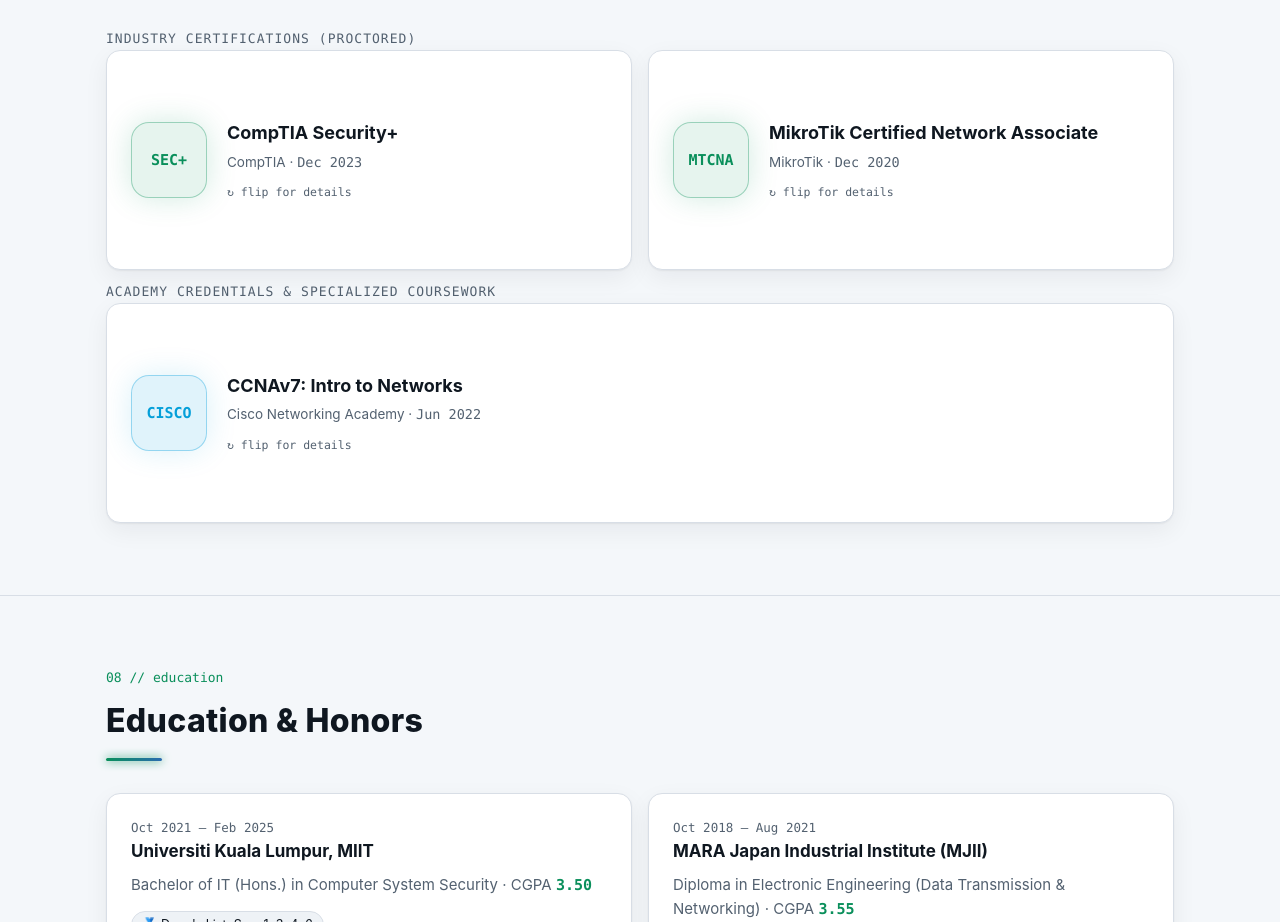
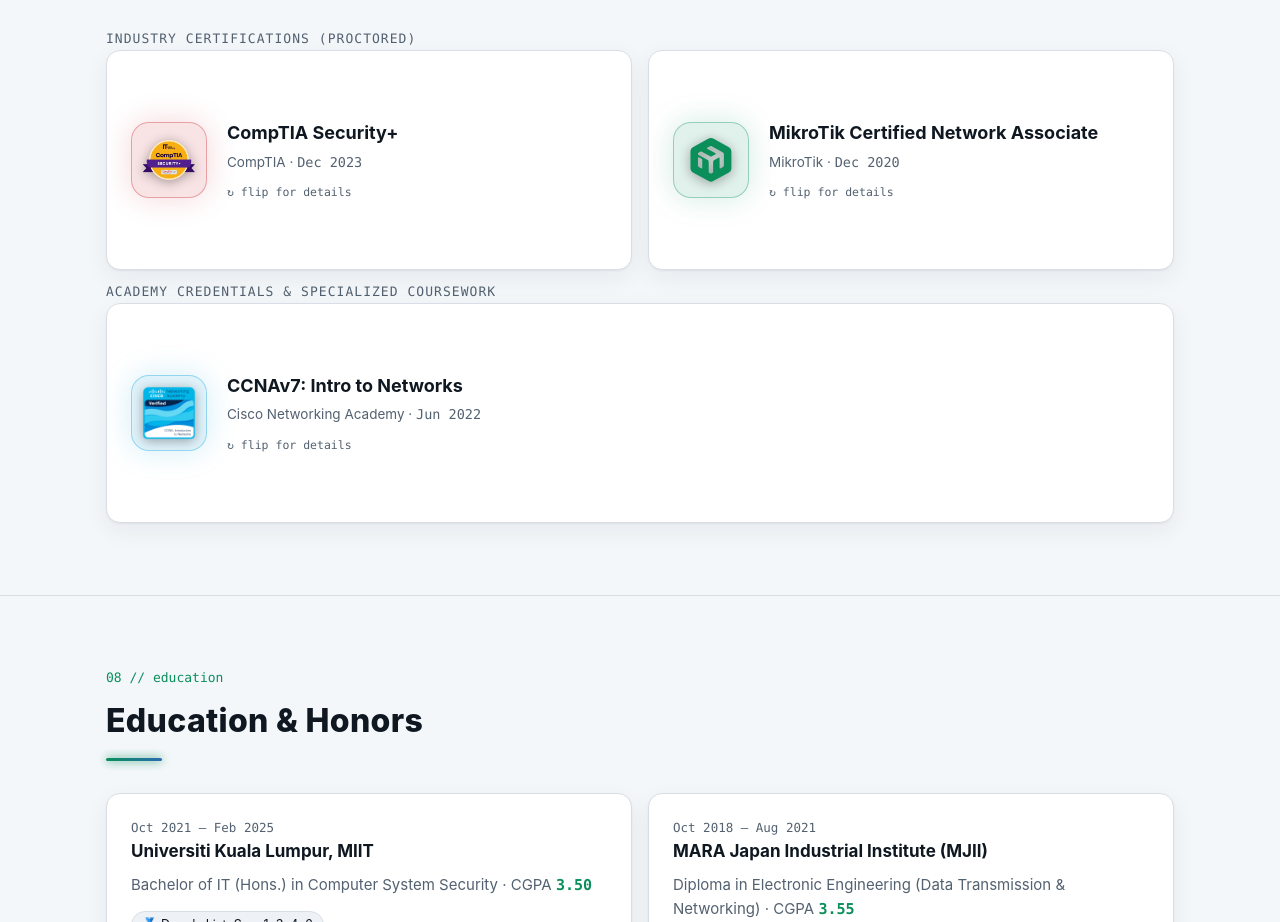
Before and after one commit to mosyazz/PORTFOLIO, a plain HTML site: page index.html in a window 1280 px wide. Shown: the part 7235-8157 px from the top of the page. Drawn offline with Linux system fonts and the light colour scheme.

Commit message:
feat(ui): replace plain text cert badges with official CompTIA, MikroTik, and Cisco logos

```diff
--- a/index.html
+++ b/index.html
@@ -433,13 +433,13 @@
       <div class="certs">
         <div class="flip reveal" tabindex="0" role="button" aria-label="Flip CompTIA Security+ card">
           <div class="flip-inner">
-            <div class="flip-face card cert cert-front"><div class="badge">SEC+</div><div><h3>CompTIA Security+</h3><div class="issuer">CompTIA · <span class="mono">Dec 2023</span></div><div class="hint">↻ flip for details</div></div></div>
+            <div class="flip-face card cert cert-front"><div class="badge sec-plus"><img src="assets/comptia-security-plus.png" alt="CompTIA Security+ Logo" class="badge-img" width="56" height="56" loading="lazy"></div><div><h3>CompTIA Security+</h3><div class="issuer">CompTIA · <span class="mono">Dec 2023</span></div><div class="hint">↻ flip for details</div></div></div>
             <div class="flip-face flip-back card cert"><h3>What it covers</h3><p>Network security, threat analysis, risk management, cryptography and compliance.</p><div class="tags"><span class="tag">Threats</span><span class="tag">Crypto</span><span class="tag">Risk</span><span class="tag">Compliance</span></div></div>
           </div>
         </div>
         <div class="flip reveal" tabindex="0" role="button" aria-label="Flip MTCNA card">
           <div class="flip-inner">
-            <div class="flip-face card cert cert-front"><div class="badge">MTCNA</div><div><h3>MikroTik Certified Network Associate</h3><div class="issuer">MikroTik · <span class="mono">Dec 2020</span></div><div class="hint">↻ flip for details</div></div></div>
+            <div class="flip-face card cert cert-front"><div class="badge mtcna"><svg viewBox="0 0 42 45" class="badge-svg" aria-label="MikroTik Logo"><path d="M41.83,13.83c0-1.77-.96-3.4-2.5-4.26L23.3.62c-1.48-.83-3.28-.83-4.76,0L2.5,9.57c-1.54.86-2.5,2.49-2.5,4.26v17.08c0,1.78.97,3.42,2.53,4.28l16.04,8.82c1.46.81,3.24.81,4.7,0l16.04-8.82c1.56-.86,2.53-2.5,2.53-4.28V13.83ZM12.03,30.78c0,.4-.43.65-.78.46l-2.68-1.48c-.56-.31-.9-.89-.9-1.53v-8.07c0-.4.43-.65.78-.46l2.95,1.63c.39.21.63.62.63,1.07v8.38ZM34.16,28.19c0,.63-.34,1.22-.9,1.53l-2.68,1.48c-.35.19-.78-.06-.78-.46v-10.32c0-.4-.43-.65-.78-.46l-4.95,2.73c-.56.31-.9.89-.9,1.53v10.55c0,.32-.17.61-.45.76l-1.01.56c-.52.29-1.16.29-1.69,0l-.94-.52c-.28-.15-.45-.45-.45-.76v-10.66c0-.63-.34-1.22-.9-1.53l-9.81-5.42c-.17-.09-.27-.27-.27-.46v-.42c0-.63.34-1.22.9-1.53l1.4-.77c.52-.29,1.16-.29,1.69,0l8.48,4.69c.52.29,1.16.29,1.69,0l3.81-2.11c.36-.2.36-.72,0-.92l-8.51-4.7c-.36-.2-.36-.72,0-.92l2.9-1.6c.52-.29,1.16-.29,1.69,0l11.55,6.38c.56.31.9.89.9,1.53v11.81Z" fill="currentColor"/></svg></div><div><h3>MikroTik Certified Network Associate</h3><div class="issuer">MikroTik · <span class="mono">Dec 2020</span></div><div class="hint">↻ flip for details</div></div></div>
             <div class="flip-face flip-back card cert"><h3>What it covers</h3><p>Configuring and troubleshooting RouterOS: network services, firewalls, VPNs, routing and wireless.</p><div class="tags"><span class="tag">RouterOS</span><span class="tag">Firewall</span><span class="tag">VPN</span><span class="tag">Routing</span></div></div>
           </div>
         </div>
@@ -450,7 +450,7 @@
         <div class="flip reveal" tabindex="0" role="button" aria-label="Flip Cisco CCNAv7 card">
           <div class="flip-inner">
             <div class="flip-face card cert cert-front">
-              <div class="badge cisco">CISCO</div>
+              <div class="badge cisco"><img src="assets/cisco-ccna.png" alt="Cisco Networking Academy Logo" class="badge-img" width="56" height="56" loading="lazy"></div>
               <div>
                 <h3>CCNAv7: Intro to Networks</h3>
                 <div class="issuer">Cisco Networking Academy · <span class="mono">Jun 2022</span></div>
--- a/styles.css
+++ b/styles.css
@@ -335,8 +335,12 @@ h2::after { content: ""; display: block; width: 56px; height: 3px; margin-top: 1
 .flip-back .tags { margin-top: 0; }
 .cert-front { display: flex; flex-direction: row; justify-content: flex-start; gap: 20px; align-items: center; }
 .print-only { display: none; }
-.badge { flex-shrink: 0; width: 76px; height: 76px; border-radius: 18px; display: grid; place-items: center; font-family: var(--mono); font-weight: 700; font-size: 15px; color: var(--accent); background: var(--accent-soft); border: 1px solid color-mix(in srgb, var(--accent) 35%, transparent); box-shadow: 0 0 30px var(--glow); }
-.badge.cisco { color: #049fd9; background: color-mix(in srgb, #049fd9 12%, transparent); border-color: color-mix(in srgb, #049fd9 35%, transparent); box-shadow: 0 0 30px color-mix(in srgb, #049fd9 15%, transparent); }
+.badge { flex-shrink: 0; width: 76px; height: 76px; border-radius: 18px; display: grid; place-items: center; font-family: var(--mono); font-weight: 700; font-size: 15px; color: var(--accent); background: var(--surface-2); border: 1px solid var(--border); box-shadow: 0 4px 20px rgba(0, 0, 0, 0.25); overflow: hidden; padding: 10px; }
+.badge.sec-plus { background: color-mix(in srgb, #c8202f 12%, transparent); border-color: color-mix(in srgb, #c8202f 35%, transparent); box-shadow: 0 0 30px color-mix(in srgb, #c8202f 18%, transparent); }
+.badge.mtcna { background: color-mix(in srgb, var(--accent) 12%, transparent); border-color: color-mix(in srgb, var(--accent) 35%, transparent); box-shadow: 0 0 30px color-mix(in srgb, var(--accent) 18%, transparent); }
+.badge.cisco { background: color-mix(in srgb, #049fd9 12%, transparent); border-color: color-mix(in srgb, #049fd9 35%, transparent); box-shadow: 0 0 30px color-mix(in srgb, #049fd9 18%, transparent); }
+.badge-img { width: 100%; height: 100%; object-fit: contain; display: block; filter: drop-shadow(0 2px 6px rgba(0, 0, 0, 0.35)); }
+.badge-svg { width: 44px; height: 44px; display: block; filter: drop-shadow(0 2px 6px rgba(0, 0, 0, 0.35)); }
 .certs-academy { grid-template-columns: repeat(auto-fit, minmax(min(100%, 360px), 1fr)); }
 .cert h3 { margin: 0; font-size: 18px; }
 .cert .issuer { font-size: 13.5px; color: var(--muted); margin: 4px 0 0; }
```
Also changed, not shown: assets/cisco-ccna.png (added), assets/comptia-security-plus.png (added), assets/mikrotik.png (added), assets/mikrotik.svg (added).
